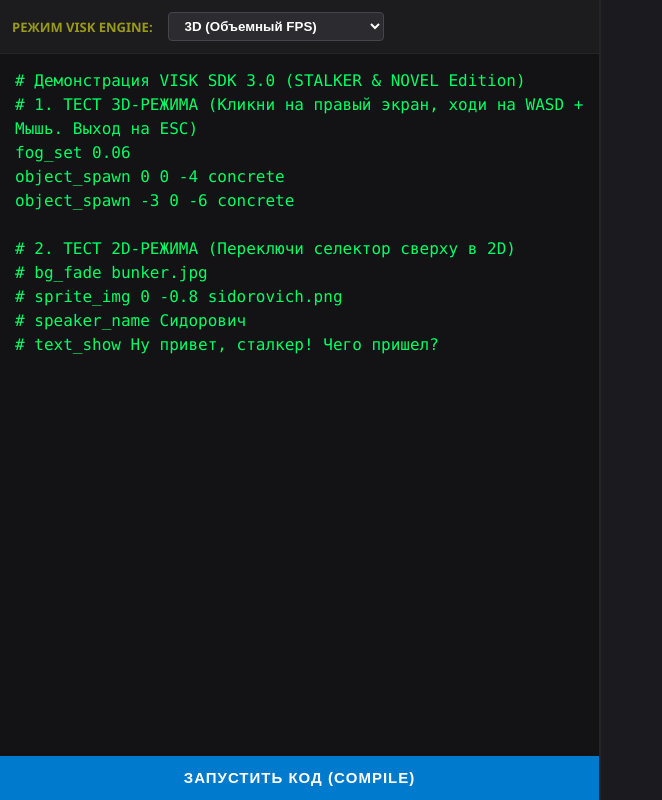
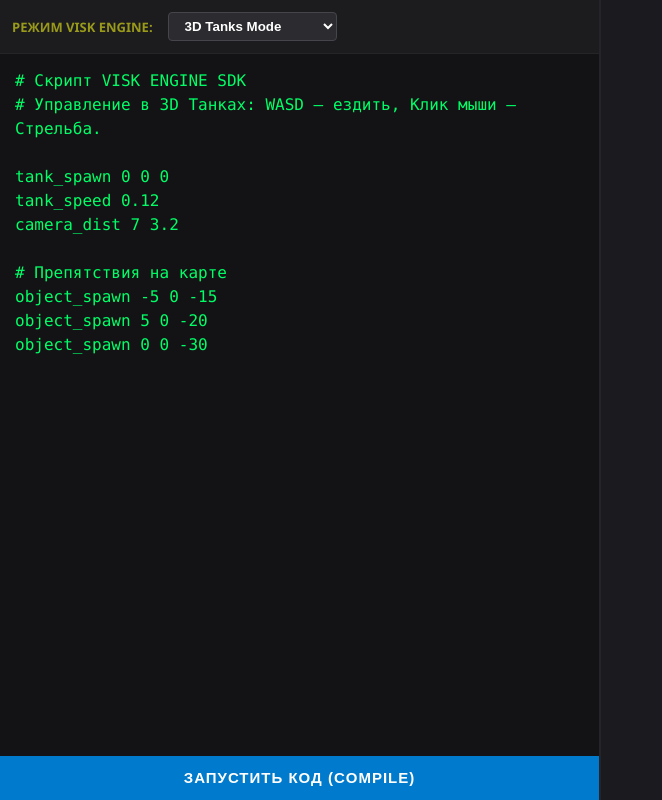
Before and after one commit to kukkuku217-design/visk-engine, an Electron app: page index.html in a window 1200 px wide. Shown: the whole page, without its empty margins (0-662 px from the left). Drawn offline with nearby package versions, Linux system fonts and the light colour scheme.

Commit message:
Update index.html

```diff
--- a/index.html
+++ b/index.html
@@ -5,22 +5,7 @@
         body { margin: 0; display: flex; height: 100vh; background: #0c0c0d; color: #e1e1e6; font-family: 'Segoe UI', Tahoma, Geneva, Verdana, sans-serif; overflow: hidden; }
         #editor-side { width: 50%; height: 100%; display: flex; flex-direction: column; border-right: 2px solid #252529; }
         #monaco-container { flex-grow: 1; height: calc(100% - 90px); background: #131316; position: relative; }
-
-        #code-input {
-            width: 100%;
-            height: 100%;
-            background: #131316;
-            color: #00ff66;
-            border: none;
-            padding: 15px;
-            font-family: 'Consolas', 'Courier New', monospace;
-            font-size: 16px;
-            resize: none;
-            outline: none;
-            box-sizing: border-box;
-            line-height: 1.5;
-        }
-
+        #code-input { width: 100%; height: 100%; background: #131316; color: #00ff66; border: none; padding: 15px; font-family: 'Consolas', 'Courier New', monospace; font-size: 16px; resize: none; outline: none; box-sizing: border-box; line-height: 1.5; }
         #run-btn { height: 45px; background: #007acc; color: white; border: none; font-size: 15px; cursor: pointer; font-weight: bold; letter-spacing: 1px; transition: 0.2s; }
         #run-btn:hover { background: #005999; box-shadow: inset 0 0 10px rgba(0,0,0,0.5); }
         #game-side { width: 50%; height: 100%; position: relative; background: #000; }
@@ -32,23 +17,24 @@
         <div style="background: #1c1c1f; padding: 12px; display: flex; gap: 15px; align-items: center; border-bottom: 1px solid #252529;">
             <span style="font-size: 13px; font-weight: bold; text-transform: uppercase; color: #9a9a1a;">Режим VISK ENGINE:</span>
             <select id="dimension-select" style="background: #2b2b30; color: white; border: 1px solid #45454c; padding: 5px 12px; border-radius: 4px; cursor: pointer; font-weight: bold;">
-                <option value="3D">3D (Объемный FPS)</option>
-                <option value="2D">2D (Кинематографичный)</option>
+                <option value="3D_VEHICLE">3D Tanks Mode</option>
+                <option value="3D_FPS">3D FPS Mode</option>
+                <option value="2D">2D Cinematic Mode</option>
             </select>
         </div>
 
         <div id="monaco-container">
-            <textarea id="code-input" spellcheck="false"># Демонстрация VISK SDK 3.0 (STALKER & NOVEL Edition)
-# 1. ТЕСТ 3D-РЕЖИМА (Кликни на правый экран, ходи на WASD + Мышь. Выход на ESC)
-fog_set 0.06
-object_spawn 0 0 -4 concrete
-object_spawn -3 0 -6 concrete
+            <textarea id="code-input" spellcheck="false"># Скрипт VISK ENGINE SDK
+# Управление в 3D Танках: WASD — ездить, Клик мыши — Стрельба.
 
-# 2. ТЕСТ 2D-РЕЖИМА (Переключи селектор сверху в 2D)
-# bg_fade bunker.jpg
-# sprite_img 0 -0.8 sidorovich.png
-# speaker_name Сидорович
-# text_show Ну привет, сталкер! Чего пришел?</textarea>
+tank_spawn 0 0 0
+tank_speed 0.12
+camera_dist 7 3.2
+
+# Препятствия на карте
+object_spawn -5 0 -15
+object_spawn 5 0 -20
+object_spawn 0 0 -30</textarea>
         </div>
         <button id="run-btn">ЗАПУСТИТЬ КОД (COMPILE)</button>
     </div>
@@ -56,7 +42,7 @@
     <div id="game-side">
         <div id="dialogue-box" style="display: none; position: absolute; bottom: 20px; left: 5%; width: 90%; background: rgba(15, 15, 20, 0.9); border: 2px solid #007acc; border-radius: 8px; padding: 15px; box-sizing: border-box; font-size: 18px; color: #fff; z-index: 10;">
             <div id="speaker-title" style="font-weight: bold; color: #00ff66; margin-bottom: 5px; font-size: 16px; text-transform: uppercase;"></div>
-            <div id="dialogue-text">Текст диалога</div>
+            <div id="dialogue-text"></div>
         </div>
     </div>
 
```
